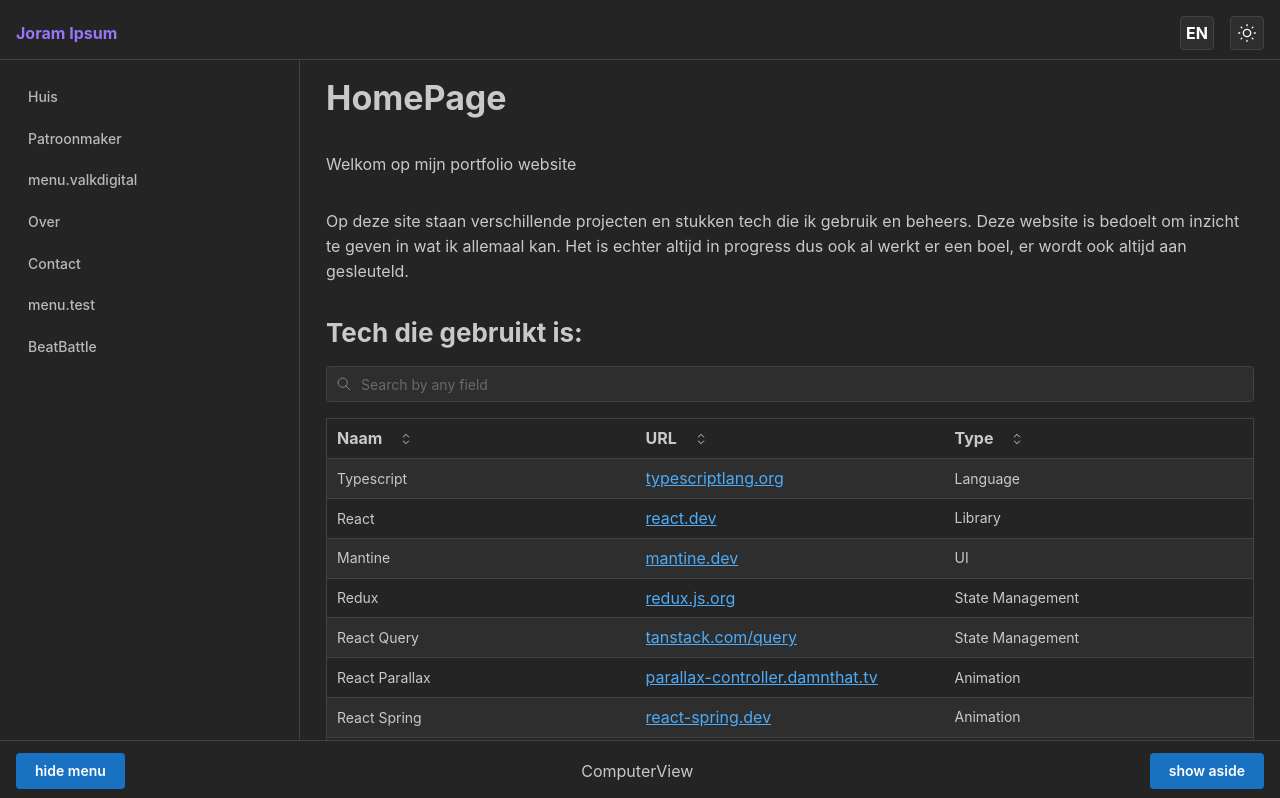
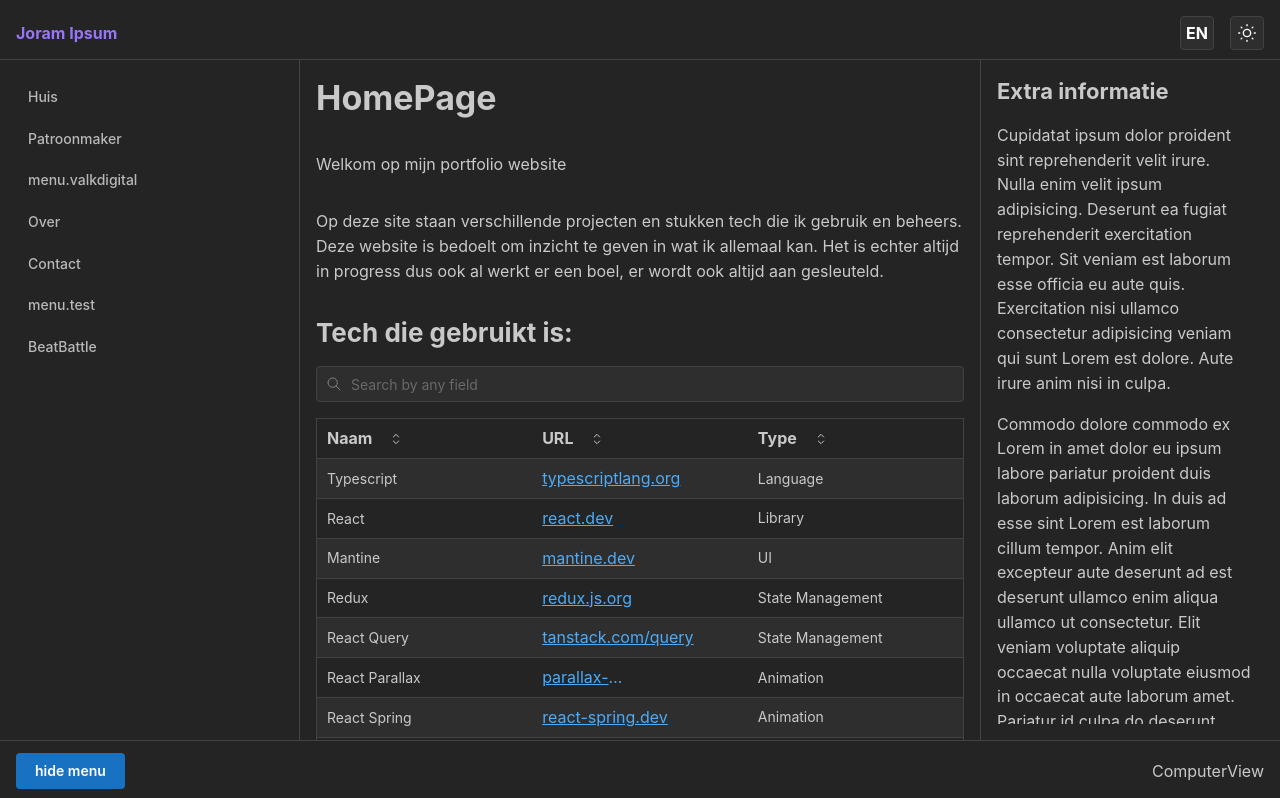
Before and after one commit to Joram3000/joram3000.github.io, a React (Vite) app: page /#/ in a window 1280 px wide. Shown: the top 798 px of the page. Built offline with nearby package versions, Linux system fonts and the light colour scheme; no server answers.

Commit message:
comment out redundant stuff

```diff
--- a/src/routes/root.tsx
+++ b/src/routes/root.tsx
@@ -4,38 +4,42 @@ import { AppShell, Button, Flex, Text } from "@mantine/core";
 import NavbarSimple from "../components/navbar/NavbarSimple";
 import { useEffect, useState } from "react";
 import HeaderSimple from "../components/header/HeaderSimple";
-import { useTranslation } from "react-i18next";
+// import { useTranslation } from "react-i18next";
 import AsideComponent from "../components/aside/AsideComponent";
-import { DrawerToggle, MenuToggle } from "../store/ui/actions";
+import { MenuToggle } from "../store/ui/actions";
 import { useDispatch } from "react-redux";
 import { BrowserView, MobileView } from "react-device-detect";
 
+// import { IsDrawer } from "../../store/ui/actions";
+// const dispatch = useDispatch();
+// useEffect(() => {
+//   dispatch(IsDrawer(true));
+// }, []);
+
 export default function Root() {
   const dispatch = useDispatch();
-  const {
-    i18n: { language: currentLanguage },
-  } = useTranslation();
 
-  useEffect(() => {
-    sessionStorage.setItem("language", currentLanguage);
-  }, [currentLanguage]);
+  // const getUIState = useSelector(getUIStateSelector);
+
+  // // const {
+  // //   i18n: { language: currentLanguage },
+  // // } = useTranslation();
+
+  // sessionStorage.setItem("language", currentLanguage);
 
   const [active, setActive] = useState("Home");
+
   const [navbarMobileOpened, { toggle: navbarMobileToggle }] =
     useDisclosure(false);
   const [navbarDesktopOpened, { toggle: navbarDesktopToggle }] =
     useDisclosure(true);
-  const [asideOpened, { toggle: asideToggle }] = useDisclosure();
+  // const [asideOpened, { toggle: asideToggle }] = useDisclosure();
 
   useEffect(() => {
     setTimeout(() => {
       dispatch(MenuToggle(navbarDesktopOpened));
     }, 210);
   }, [navbarDesktopOpened]);
-
-  useEffect(() => {
-    dispatch(DrawerToggle(asideOpened));
-  }, [asideOpened]);
 
   const menuClick = (value: string) => {
     setActive(value);
@@ -57,10 +61,10 @@ export default function Root() {
       aside={{
         width: 300,
         breakpoint: "md",
-        collapsed: {
-          mobile: !asideOpened,
-          desktop: !asideOpened,
-        },
+        // collapsed: {
+        //   mobile: !asideOpened,
+        //   desktop: !asideOpened,
+        // },
       }}
     >
       <AppShell.Header>
@@ -87,6 +91,7 @@ export default function Root() {
           <Button onClick={navbarDesktopToggle} visibleFrom="sm">
             {navbarDesktopOpened ? "hide menu" : "show menu"}
           </Button>
+
           <BrowserView>
             <Text>ComputerView</Text>
           </BrowserView>
@@ -94,9 +99,9 @@ export default function Root() {
             <Text>MobileView</Text>
           </MobileView>
 
-          <Button onClick={asideToggle}>
-            {asideOpened ? "hide aside" : "show aside"}
-          </Button>
+          {/* <Button onClick={() => dispatch(DrawerToggle(true))}>
+            Open drawer
+          </Button> */}
         </Flex>
       </AppShell.Footer>
     </AppShell>
```
